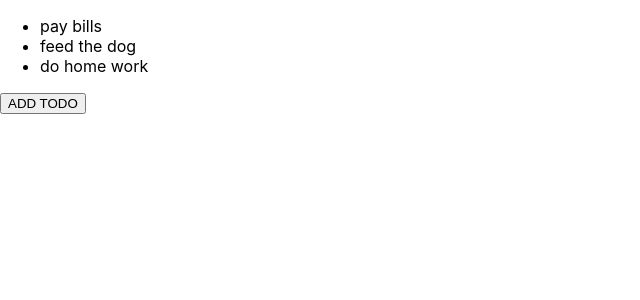
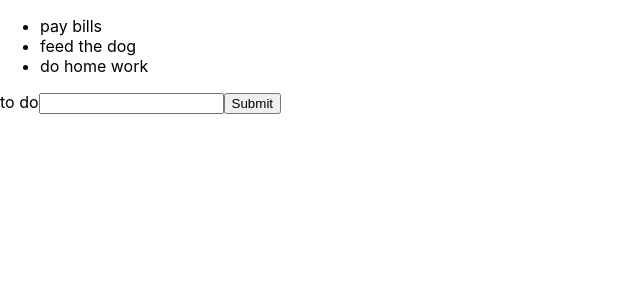
Before and after one commit to Arnob-sen/hooks_project, a React (Create React App) app: page / in a window 1280 px wide. Shown: the top 300 px of the page, without its empty margins (0-640 px from the left). Built offline with nearby package versions, Linux system fonts and the light colour scheme.

Commit message:
updating state in form

```diff
--- /dev/null
+++ b/src/component/AddNewTodo.js
@@ -0,0 +1,13 @@
+import React from "react";
+import { useState } from "react";
+const AddNewTodo=()=>{
+   const [todos,setTodos]= useState('');
+    return(
+        <from>
+            <label htmlFor="todo">to do</label>
+            <input type="text" id="todo" value={todos} onChange={(e)=>setTodos(e.target.value)} />
+            <input type="submit"/>
+        </from>
+    )
+}
+export default AddNewTodo;
--- a/src/component/Todolist.js
+++ b/src/component/Todolist.js
@@ -1,5 +1,6 @@
 import React from "react";
 import { useState } from "react";
+import AddNewTodo from "./AddNewTodo";
 const Todolist=()=>{
    const [todos,setTodos] =useState([
 
@@ -26,7 +27,7 @@ const Todolist=()=>{
              }
              )}
             </ul>
-            <button onClick={AddTodo} >ADD TODO</button>
+         <AddNewTodo/>
         </div>
     )
 
```
